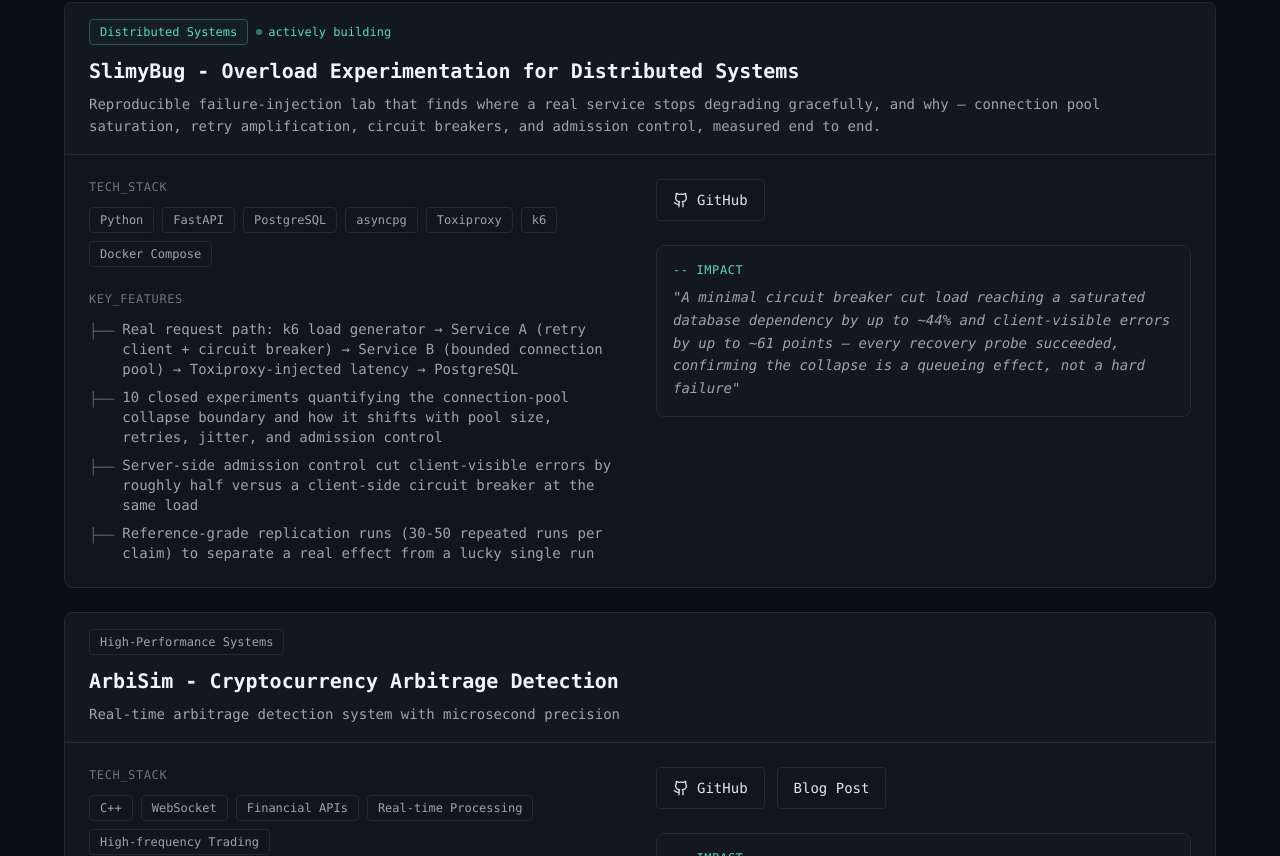
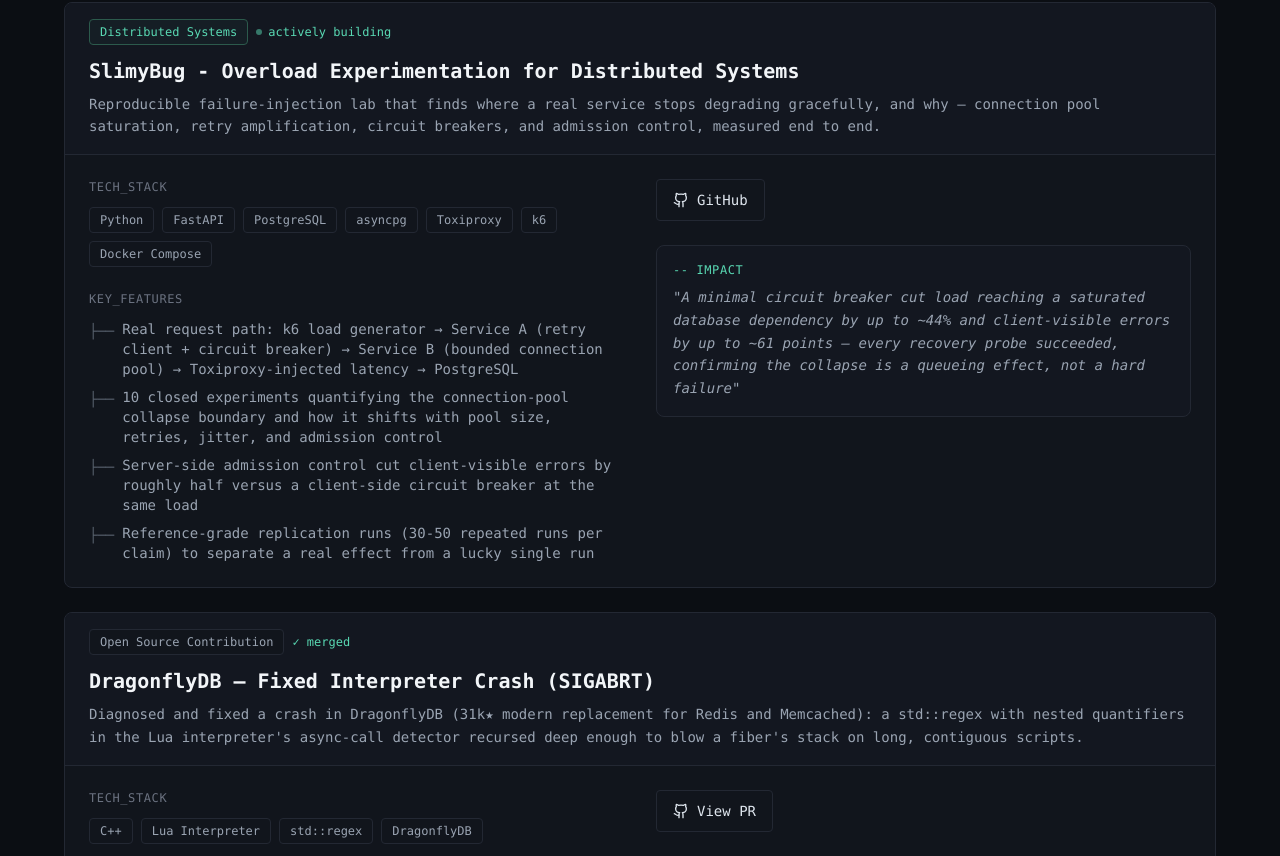
Before and after one commit to Shikha-code36/shikhaPortfolio, a React (Vite) app: page / in a window 1280 px wide. Shown: the part 4224-5080 px from the top of the page. Built offline with nearby package versions, Linux system fonts and the light colour scheme; no server answers.

Commit message:
new addition

```diff
--- a/src/components/Achievements.jsx
+++ b/src/components/Achievements.jsx
@@ -19,7 +19,7 @@ export const Achievements = () => {
       items: [
         "LeetCode Knight — top-tier contest rank, 500+ problems solved",
         "Research Publication in AI/ML optimization strategies",
-        "Open Source Contributions to developer community",
+        "Merged bug-fix PR to DragonflyDB (31k★ Redis/Memcached alternative) — fixed an interpreter crash",
         "High-Performance Systems deployed in production environments",
       ],
     },
--- a/src/components/Projects.jsx
+++ b/src/components/Projects.jsx
@@ -30,6 +30,26 @@ export const Projects = () => {
         github: "https://github.com/Shikha-code36/slimybug",
         impact:
           "A minimal circuit breaker cut load reaching a saturated database dependency by up to ~44% and client-visible errors by up to ~61 points — every recovery probe succeeded, confirming the collapse is a queueing effect, not a hard failure",
+      },
+    },
+    {
+      category: "Open Source Contribution",
+      status: "merged",
+      project: {
+        title: "DragonflyDB — Fixed Interpreter Crash (SIGABRT)",
+        description:
+          "Diagnosed and fixed a crash in DragonflyDB (31k★ modern replacement for Redis and Memcached): a std::regex with nested quantifiers in the Lua interpreter's async-call detector recursed deep enough to blow a fiber's stack on long, contiguous scripts.",
+        techStack: ["C++", "Lua Interpreter", "std::regex", "DragonflyDB"],
+        features: [
+          "Replaced the recursive regex scan with an iterative, non-regex scanner with identical behavior — stack usage no longer depends on script content",
+          "Reproduced the original SIGABRT against the unmodified code to confirm root cause before writing the fix",
+          "Added a regression test covering a 10,000-char run and 5,000 comment lines (previously crashed, now completes in ~1ms)",
+          "All 14 existing async-replacement test cases pass with identical output",
+        ],
+        github: "https://github.com/dragonflydb/dragonfly/pull/7974",
+        githubLabel: "View PR",
+        impact:
+          "Merged into a production in-memory data store used as a drop-in Redis/Memcached replacement — closes a crash that any script with a long, contiguous non-whitespace run could trigger",
       },
     },
     {
@@ -130,12 +150,17 @@ export const Projects = () => {
               <div className="px-6 py-4 bg-schema-raised2 border-b border-schema-border">
                 <div className="flex flex-wrap items-center gap-2">
                   <Tag hot={item.hot}>{item.category}</Tag>
-                  {item.status && (
-                    <span className="inline-flex items-center gap-1.5 text-xs text-schema-accent">
-                      <span className="w-1.5 h-1.5 rounded-full bg-schema-accent animate-pulse" />
-                      {item.status}
-                    </span>
-                  )}
+                  {item.status &&
+                    (item.status === "merged" ? (
+                      <span className="inline-flex items-center gap-1.5 text-xs text-schema-accent">
+                        ✓ {item.status}
+                      </span>
+                    ) : (
+                      <span className="inline-flex items-center gap-1.5 text-xs text-schema-accent">
+                        <span className="w-1.5 h-1.5 rounded-full bg-schema-accent animate-pulse" />
+                        {item.status}
+                      </span>
+                    ))}
                 </div>
                 <h3 className="text-xl font-bold text-schema-heading mt-3">
                   {item.project.title}
@@ -179,7 +204,7 @@ export const Projects = () => {
                     {item.project.github && (
                       <LinkButton href={item.project.github}>
                         <Github size={16} />
-                        <span>GitHub</span>
+                        <span>{item.project.githubLabel || "GitHub"}</span>
                       </LinkButton>
                     )}
                     {item.project.website && (
```
